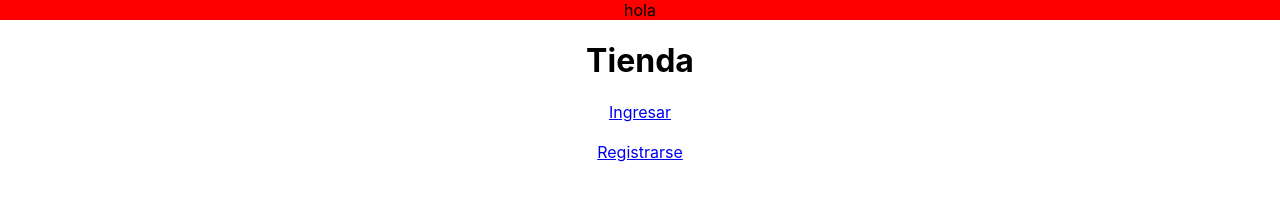
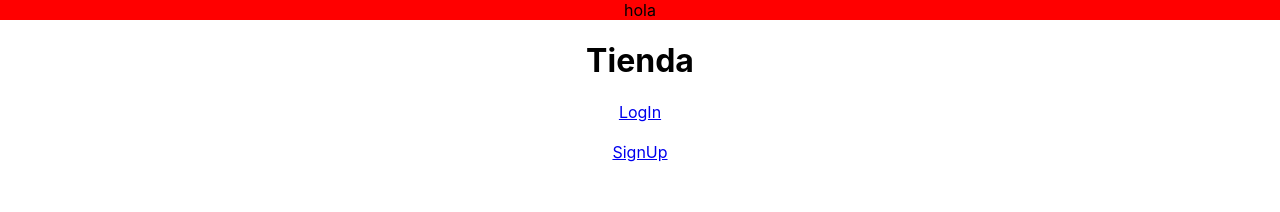
Before and after one commit to Midas0615/React-Ecommerce, a React (Create React App) app in the folder frontend/: page / in a window 1280 px wide. Shown: the top 212 px of the page. Built offline with nearby package versions, Linux system fonts and the light colour scheme.

Commit message:
langauge

```diff
--- a/frontend/src/Components/Pages/Home.jsx
+++ b/frontend/src/Components/Pages/Home.jsx
@@ -6,10 +6,10 @@ class Home extends Component {
     return (
       <main>
         <h1>Tienda</h1>
-        <Link to='/login'>Ingresar</Link>
+        <Link to='/login'>LogIn</Link>
         <br/>
         <br/>
-        <Link to='/signup'>Registrarse</Link>
+        <Link to='/signup'>SignUp</Link>
       </main>
     )
   }
--- a/frontend/src/Components/Pages/Signup.jsx
+++ b/frontend/src/Components/Pages/Signup.jsx
@@ -6,7 +6,12 @@ class Signup extends Component{
             <main>
                 <h1>Signup</h1>
                 <form>
-
+                    <label>
+                        <strong>Name: </strong><input type="text" name="name"/>
+                        <br/>
+                        <br/>
+                        <strong>Password: </strong><input type="password" name="password" />
+                    </label>
                 </form>
             </main>
         )
```
